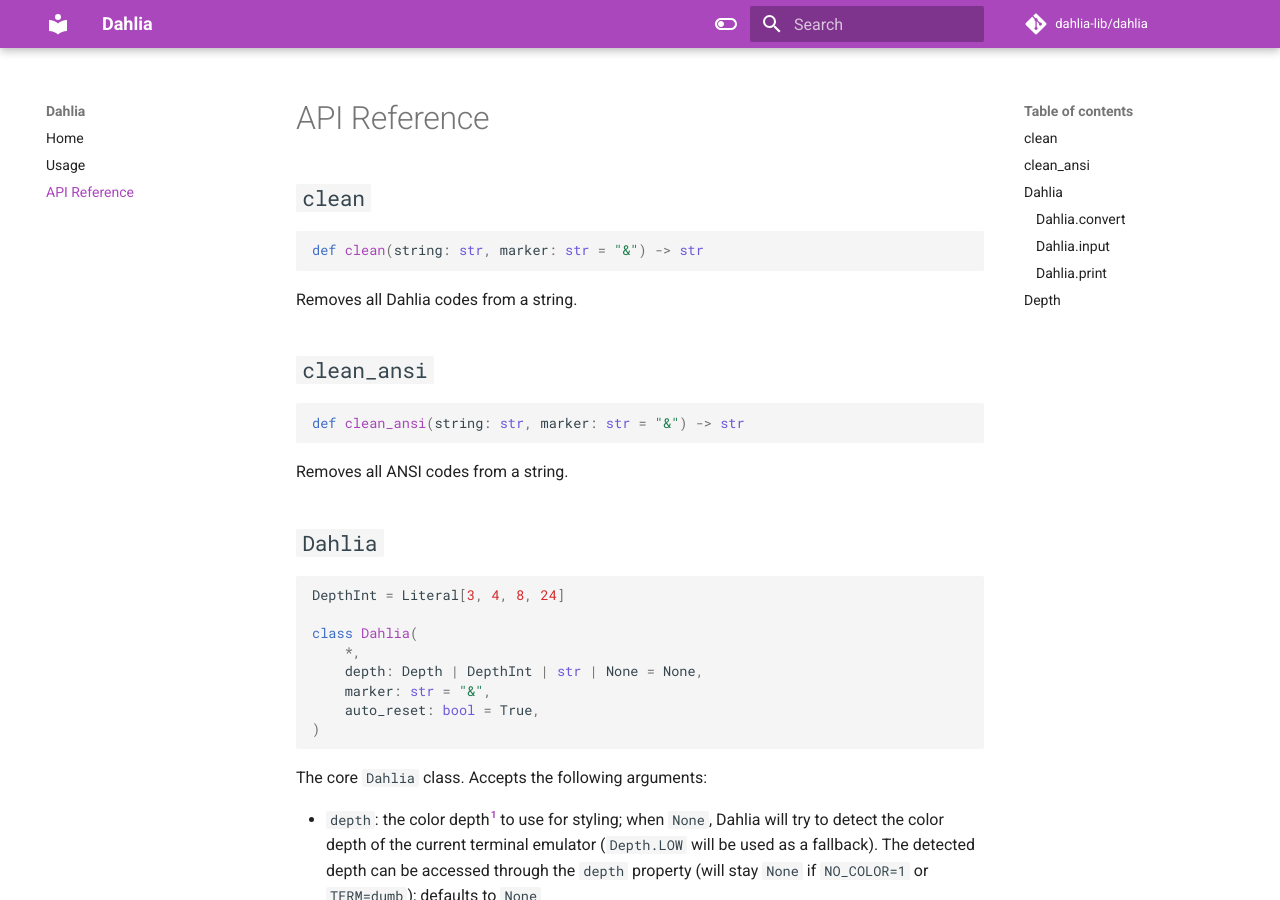
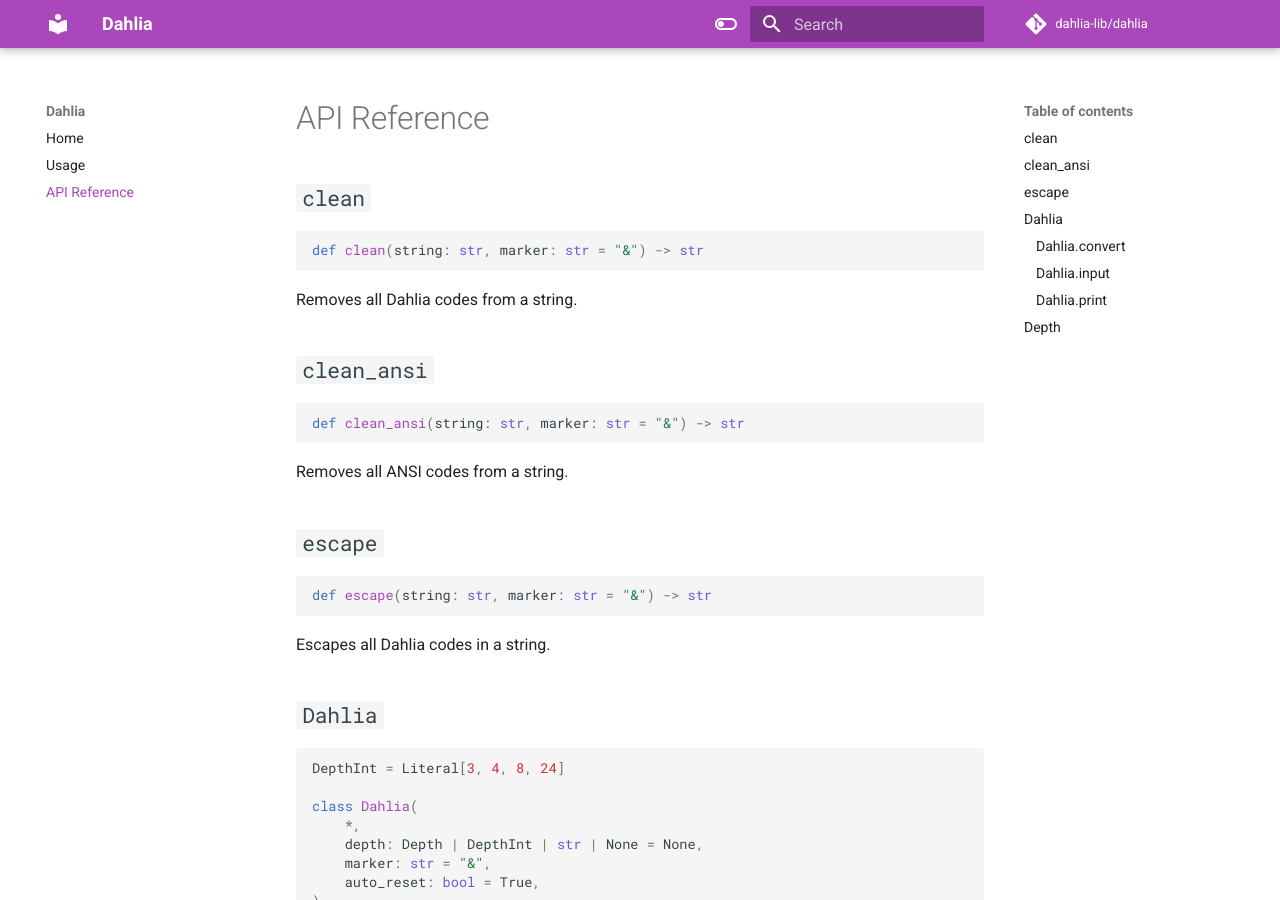
Before and after one commit to dahlia-lib/dahlia, an MkDocs documentation site: the page built from docs/api.md, in a window 1280 px wide and 900 px high. Built offline with MkDocs 1.6.1 and Material for MkDocs 9.7.7, drawn with Linux system fonts in a browser that asks for light colours; comment, search, counter and statistics services are not loaded; the version menu is left out.

Commit message:
docs: mention utils.escape in the API reference

````diff
--- a/docs/api.md
+++ b/docs/api.md
@@ -9,6 +9,12 @@ Removes all Dahlia codes from a string.
 def clean_ansi(string: str, marker: str = "&") -> str
 ```
 Removes all ANSI codes from a string.
+
+## `escape`
+```py
+def escape(string: str, marker: str = "&") -> str
+```
+Escapes all Dahlia codes in a string.
 
 ## `Dahlia`
 ```py
````
